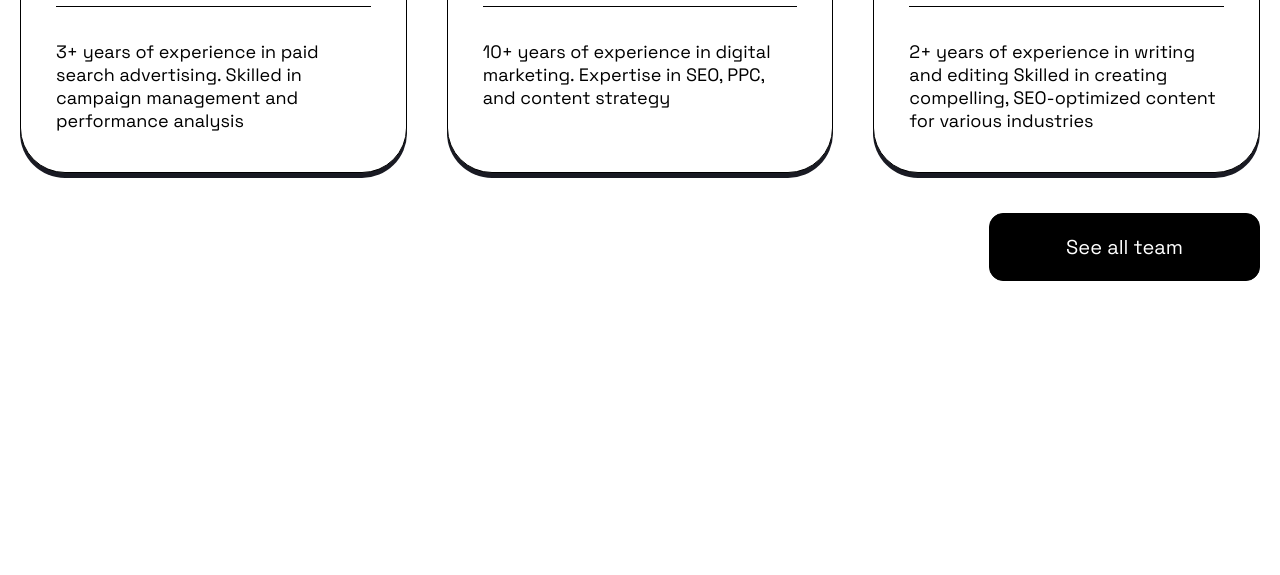
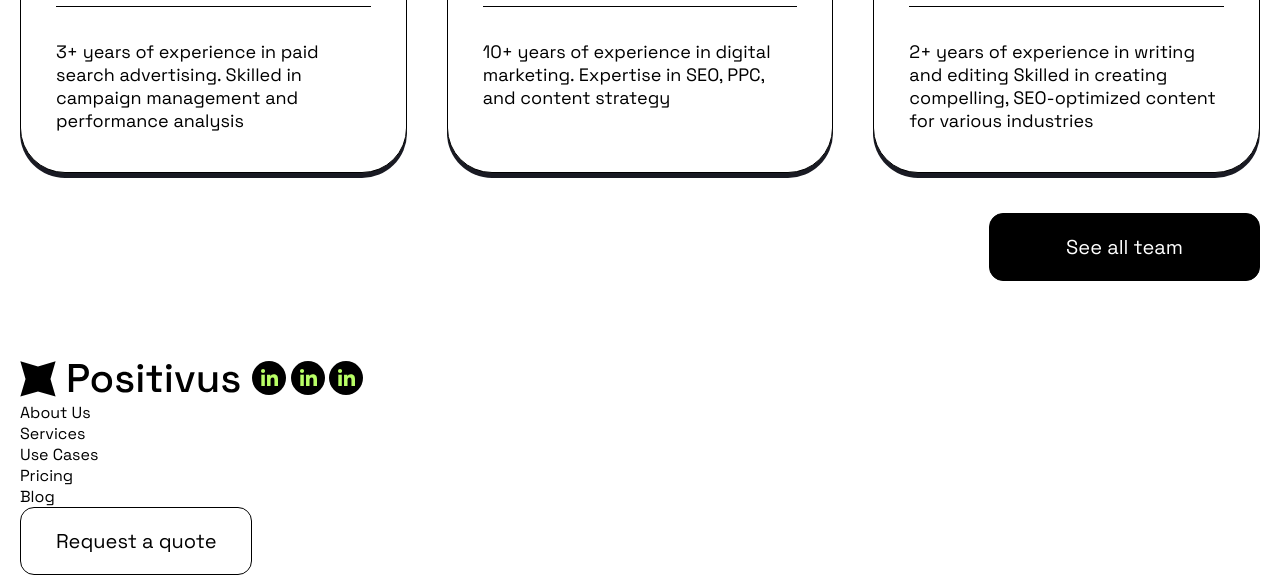
Before and after one commit to catta1eya/positivus-landing-page, a website built with Vite: page index.html in a window 1280 px wide. Shown: the part 5623-6198 px from the top of the page. Before the commit the page ends 5984 px from the top, so only its background shows below. Built offline with nearby package versions, Linux system fonts and the light colour scheme; some packages are replaced by stand-ins of ours.

Commit message:
Added footer top bar

```diff
--- a/index.html
+++ b/index.html
@@ -525,5 +525,49 @@
         <button class="btn btn--team">See all team</button>
       </div>
     </section>
+
+    <footer class="footer container">
+      <div class="footer__topbar">
+        <div class="footer__logo">
+          <img class="footer__image" src="img/logo.svg" alt="Webpage logo" />
+        </div>
+        <div class="footer__menu">
+          <ul class="footer__menu-items">
+            <li class="footer__menu-item">
+              <a class="footer__menu-link" href="#">About Us</a>
+            </li>
+            <li class="footer__menu-item">
+              <a class="footer__menu-link" href="#services">Services</a>
+            </li>
+            <li class="footer__menu-item">
+              <a class="footer__menu-link" href="#case-studies">Use Cases</a>
+            </li>
+            <li class="footer__menu-item">
+              <a class="footer__menu-link" href="#pricing">Pricing</a>
+            </li>
+            <li class="footer__menu-item">
+              <a class="footer__menu-link" href="#blog">Blog</a>
+            </li>
+            <li class="footer__menu-item">
+              <button class="footer__menu-link btn">Request a quote</button>
+            </li>
+          </ul>
+        </div>
+      </nav>
+      </div>
+      <div class="footer__social">
+        <a href="#" class="footer__linkedin"
+              ><img src="img/icons/icon-linkedin.svg" alt="Linkedin Icon"
+            /></a>
+            <a href="#" class="facebook"
+              ><img src="img/icons/icon-linkedin.svg" alt="Linkedin Icon"
+            /></a>
+            <a href="#" class="footer__twitter"
+              ><img src="img/icons/icon-linkedin.svg" alt="Linkedin Icon"
+            /></a>
+
+      </div>
+    </footer>
+
   </body>
 </html>
--- a/js/main.js
+++ /dev/null
@@ -1 +0,0 @@
-console.log('Wadup!?');
```
